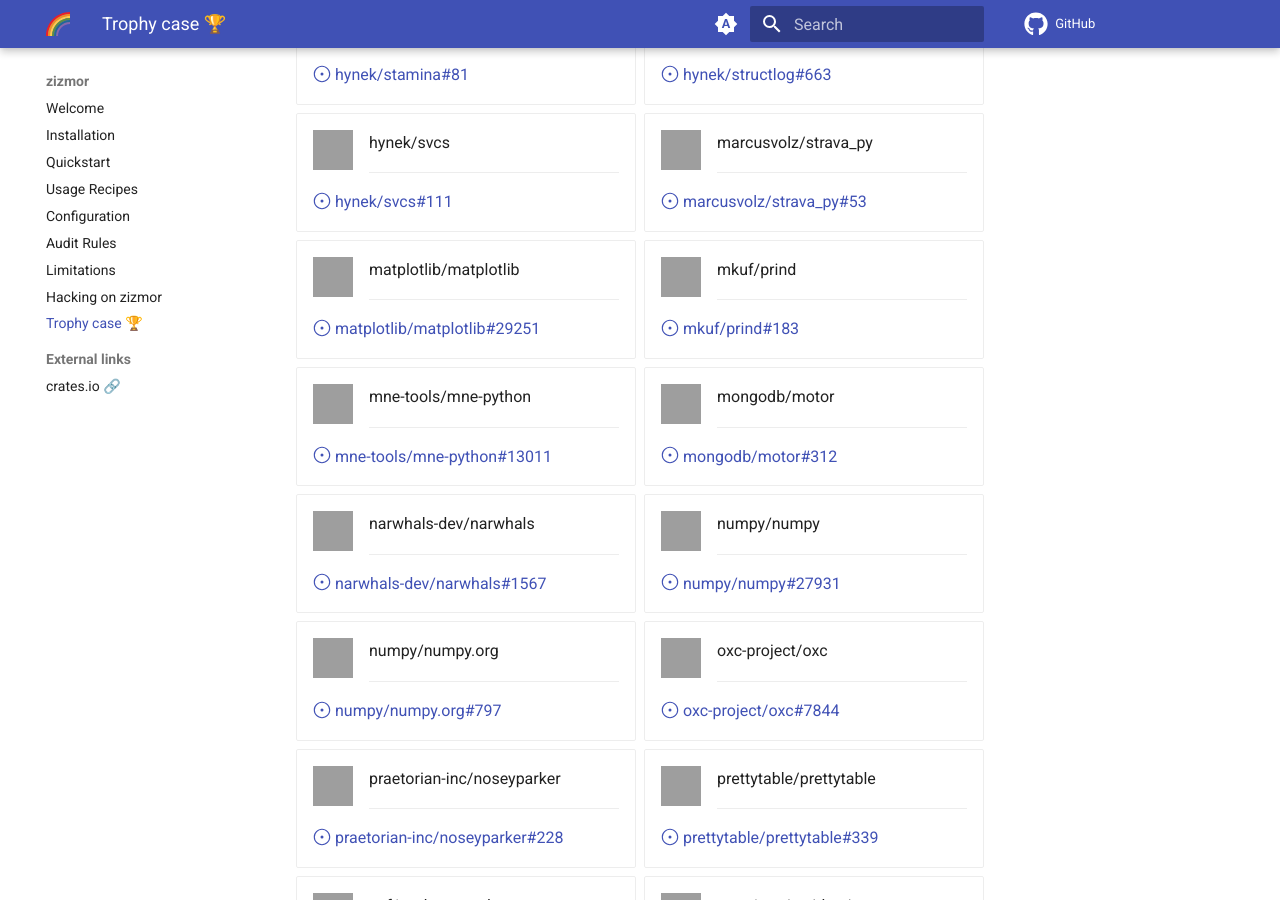
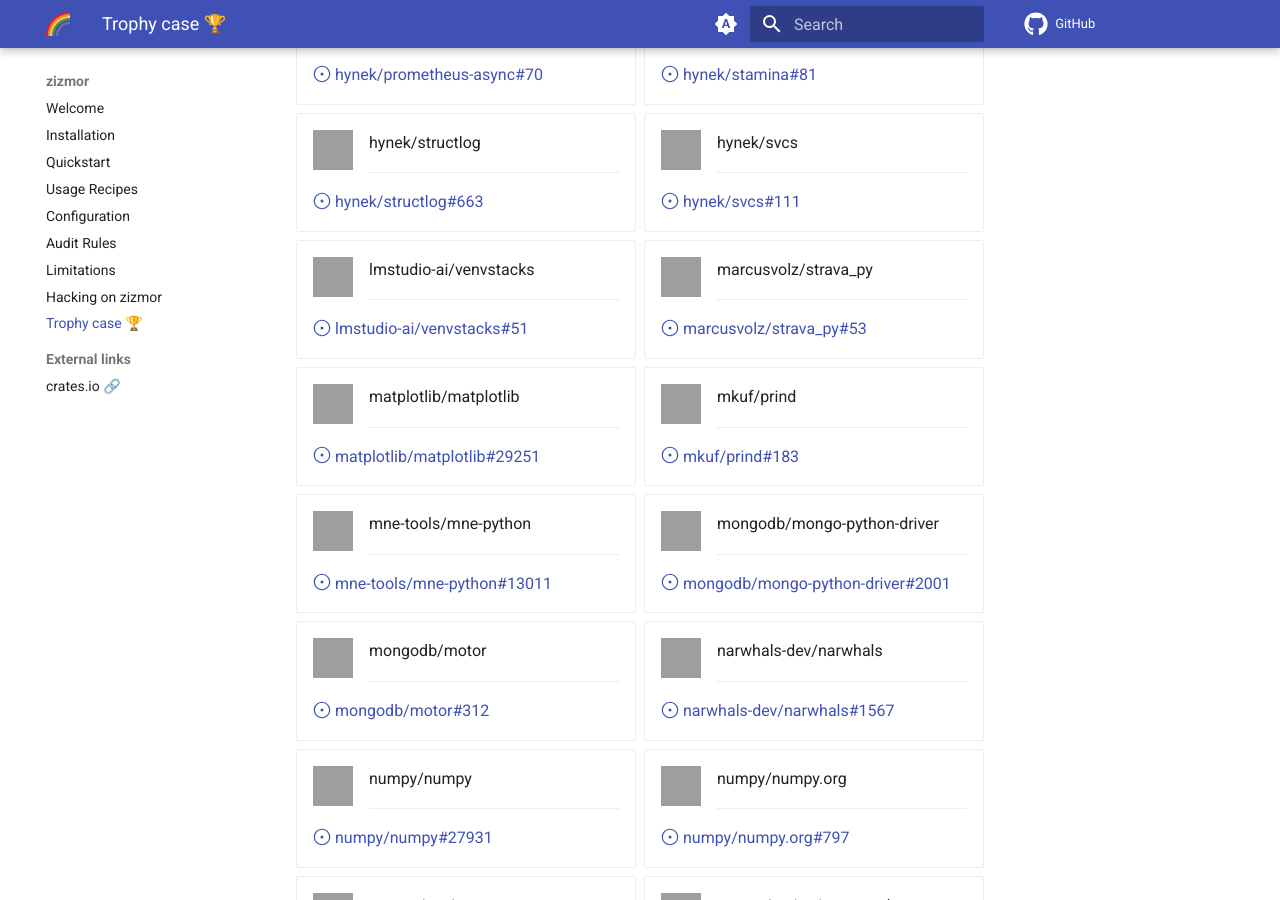
Before and after one commit to zizmorcore/zizmor, an MkDocs documentation site: the page built from docs/trophy-case.md, in a window 1280 px wide and 900 px high, scrolled down 3102 px. Built offline with MkDocs 1.6.1 and Material for MkDocs 9.7.7, drawn with Linux system fonts in a browser that asks for light colours; comment, search, counter and statistics services are not loaded; some of the changed text lies outside the part shown; grey boxes are pictures that could not be loaded.

Commit message:
docs: update trophies (#370)

```diff
--- a/docs/snippets/trophies.md
+++ b/docs/snippets/trophies.md
@@ -112,6 +112,12 @@
     ---
 
     blakeblackshear/frigate#15490
+
+-   ![](https://github.com/brian-team.png?size=40){ width="40" loading=lazy align=left } brian-team/brian2
+
+    ---
+
+    brian-team/brian2@d497b11a268549c0c491df2f5f9c6332c4f733d0
 
 -   ![](https://github.com/cakephp.png?size=40){ width="40" loading=lazy align=left } cakephp/cakephp
 
@@ -269,6 +275,12 @@
 
     hynek/svcs#111
 
+-   ![](https://github.com/lmstudio-ai.png?size=40){ width="40" loading=lazy align=left } lmstudio-ai/venvstacks
+
+    ---
+
+    lmstudio-ai/venvstacks#51
+
 -   ![](https://github.com/marcusvolz.png?size=40){ width="40" loading=lazy align=left } marcusvolz/strava_py
 
     ---
@@ -292,6 +304,12 @@
     ---
 
     mne-tools/mne-python#13011
+
+-   ![](https://github.com/mongodb.png?size=40){ width="40" loading=lazy align=left } mongodb/mongo-python-driver
+
+    ---
+
+    mongodb/mongo-python-driver#2001
 
 -   ![](https://github.com/mongodb.png?size=40){ width="40" loading=lazy align=left } mongodb/motor
 
--- a/docs/snippets/trophies.txt
+++ b/docs/snippets/trophies.txt
@@ -40,12 +41,14 @@
 hynek/structlog#663
 hynek/svcs#111
 Instagram/LibCST#1262
+lmstudio-ai/venvstacks#51
 matplotlib/matplotlib#29251
 marcusvolz/strava_py#53
 mkuf/prind#183
 mne-tools/mne-python#13011
 MoarVM/MoarVM#1875
 mongodb/motor#312
+mongodb/mongo-python-driver#2001
 narwhals-dev/narwhals#1567
 NetApp/harvest#3247
 NLnetLabs/nsd#413
```
Also changed, not shown: other parts of docs/snippets/trophies.txt (+1 -0 lines).
